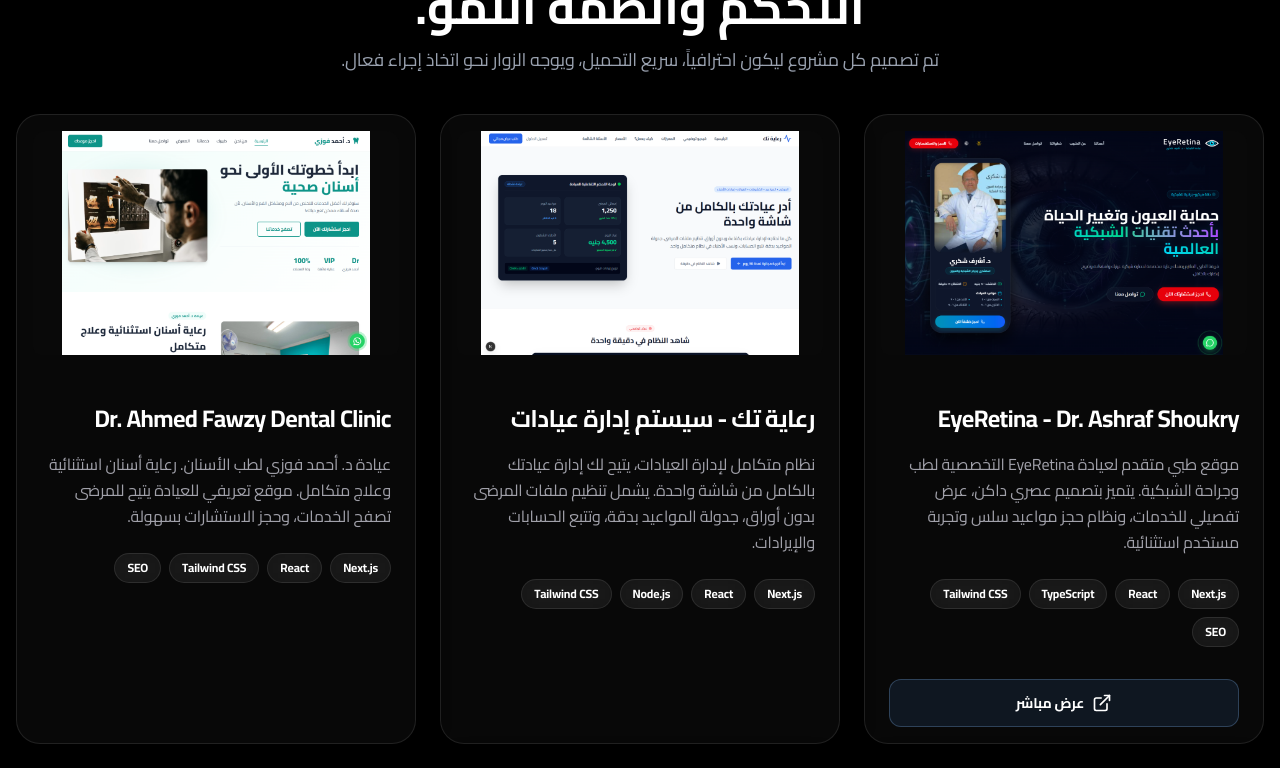
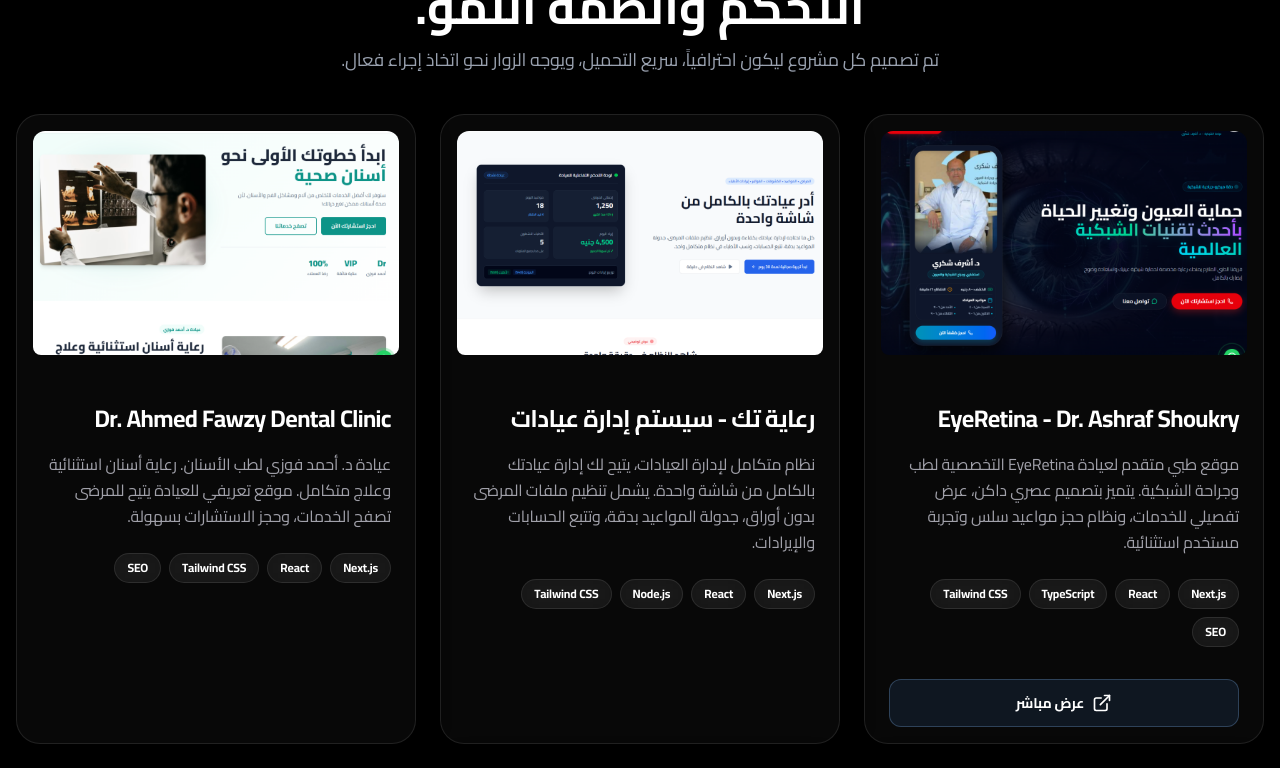
Before and after one commit to mostafa3sliaa/mostafa3slia.com, a Next.js app: page / in a window 1280 px wide. Shown: the part 3120-3888 px from the top of the page. Built offline with nearby package versions, Linux system fonts and the light colour scheme.

Commit message:
fix: make project images cover full container area smoothly

```diff
--- a/components/ui/ProjectVisual.tsx
+++ b/components/ui/ProjectVisual.tsx
@@ -31,12 +31,12 @@
 export function ProjectVisual({ visual, accent, image }: ProjectVisualProps) {
   if (image) {
     return (
-      <div className="relative h-56 overflow-hidden rounded-[8px] bg-[#090909]">
+      <div className="relative h-56 w-full overflow-hidden rounded-[8px]">
         <Image
           src={image}
           alt="Project Screenshot"
           fill
-          className="object-contain transition-all hover:scale-105"
+          className="object-cover object-center transition-all hover:scale-105"
         />
       </div>
     );
```
